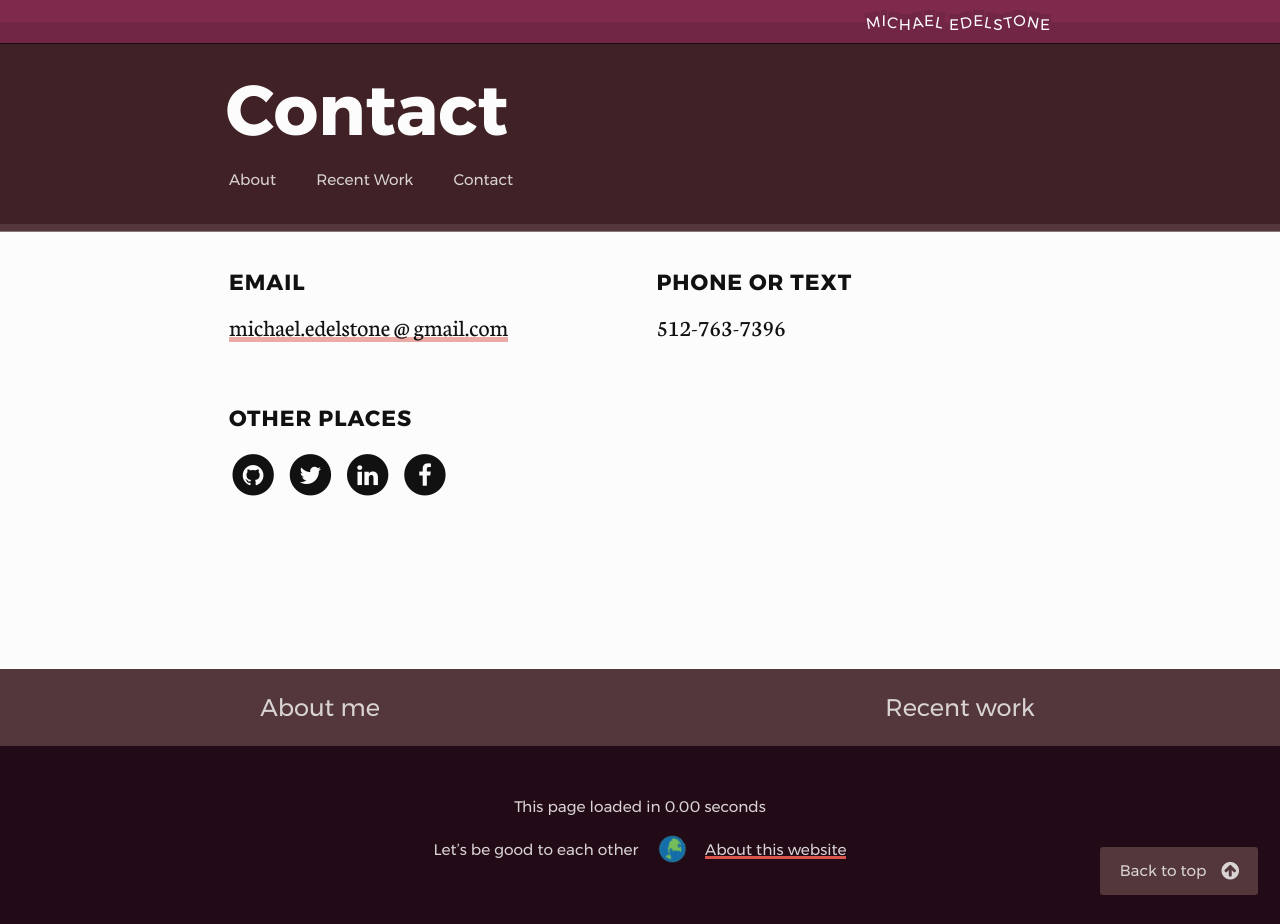
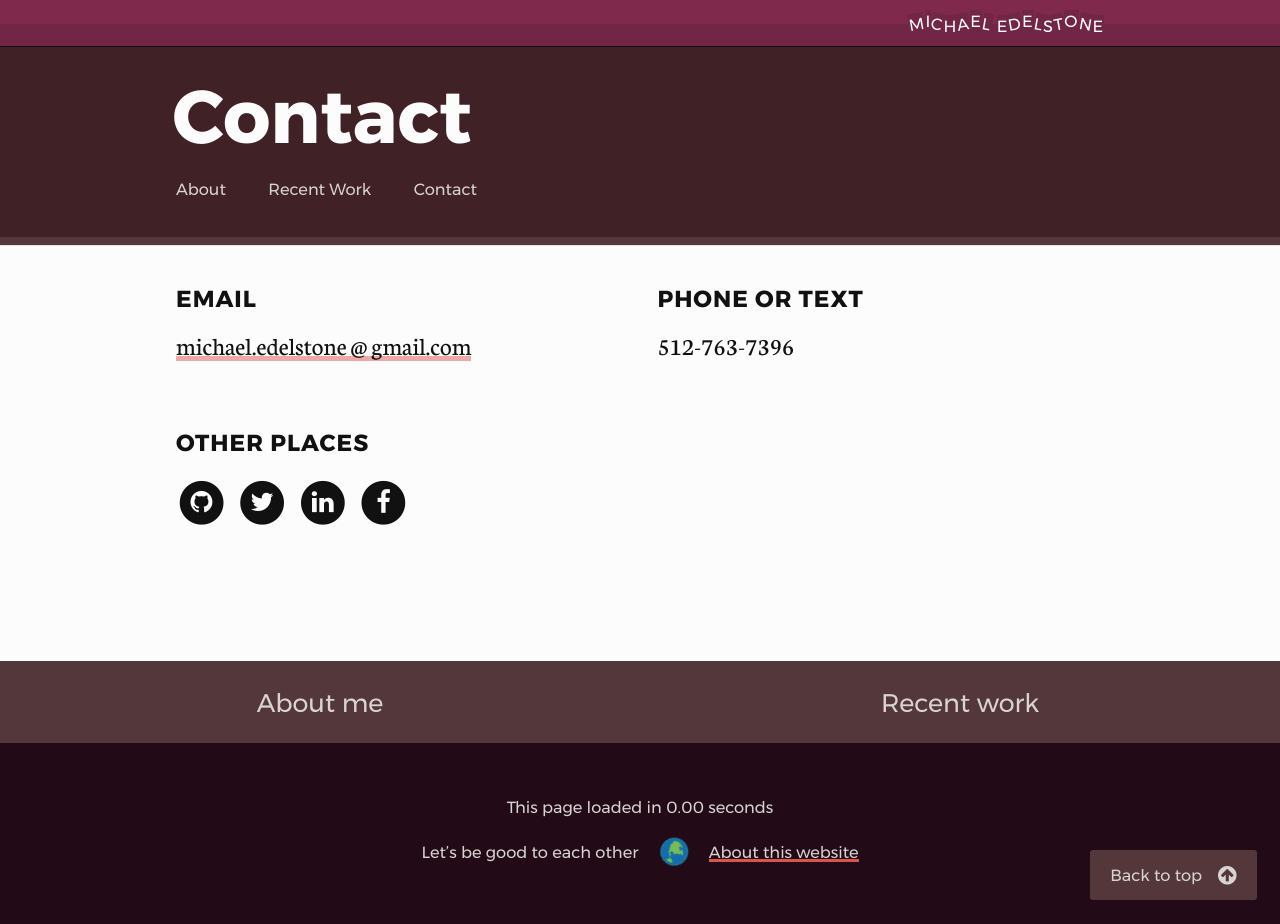
Before and after one commit to edelstone/my-website, a Jekyll site: the page built from contact.html, in a window 1280 px wide. Built offline with Jekyll 4.4.1, drawn with Linux system fonts in a browser that asks for light colours.

Commit message:
adds wider layout and larger type for bigger screens

```diff
--- a/_sass/global.scss
+++ b/_sass/global.scss
@@ -101,7 +101,7 @@ h1, h2, h3, h4, button, .signature, .intro, .footer, .button, .button-light, .ta
 }
 
 .constrain {
-	max-width: 80rem;
+	max-width: 85rem;
 	margin: auto;
 	padding-left: 2.5rem;
 	padding-right: 2.5rem;
@@ -117,7 +117,7 @@ h1, h2, h3, h4, button, .signature, .intro, .footer, .button, .button-light, .ta
 }
 
 .limited-content {
-	margin-bottom: 12rem;
+	margin-bottom: 8rem;
 }
 
 .signature {
@@ -1247,6 +1247,9 @@ a.offscreen:focus, a.offscreen:active, a.offscreen:hover {
 /* Responsive enhancements */
 
 @include breakpoint('large') {
+  html {
+		font-size: 72.5%;
+	}
 	.title-area {
 		padding-top: 8rem;
 		margin-top: -8rem;
```
